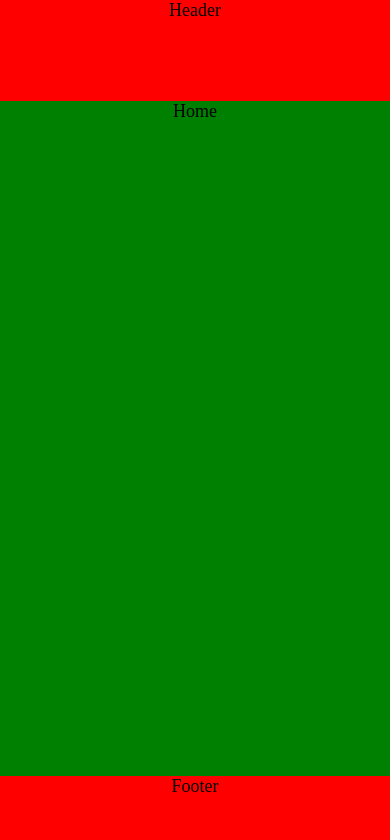
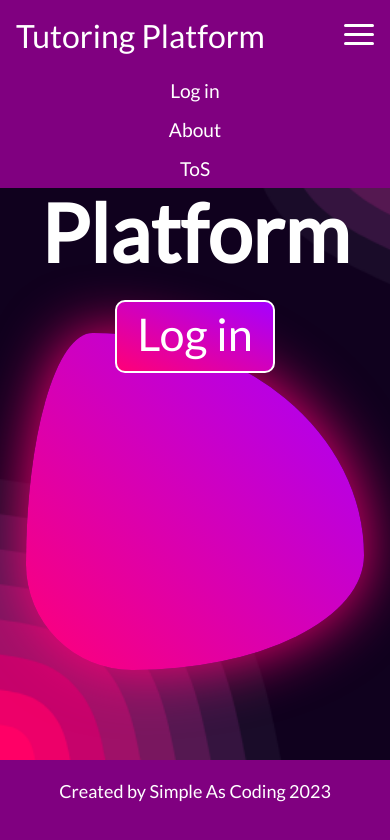
Before and after one commit to Simple-as-Coding/tutoring-platform-frontend, a React (Create React App) app: page / in a window 390 px wide. Shown: the top 840 px of the page. Built offline with nearby package versions, Linux system fonts and the light colour scheme.

Commit message:
Finishing styling the application

```diff
--- a/src/assets/styles/Layout.module.css
+++ b/src/assets/styles/Layout.module.css
@@ -1,26 +1,132 @@
-.Header {
-    background-color: red;
-    text-align: center;
-    font-size: large;
-    display: block;
-    height: 12vh;
-    width: 100%;
-    min-height: 10vh;
+/* NavBar */
+.Navbar {
+  display: flex;
+  justify-content: space-between;
+  align-items: center;
+  background-color: purple;
+  height: 8vh;
+  width: 100%;
+  position: fixed;
+}
+.BrandTitle {
+  font-size: 2rem;
+  margin: 1rem;
+}
+.NavbarLinks ul {
+  margin: 0;
+  padding: 0;
+  display: flex;
+  background-color: purple;
+}
+.NavbarLinks li {
+  list-style: none;
+}
+.NavbarLinks li a {
+  text-decoration: none;
+  color: white;
+  padding: 1rem;
+  display: block;
+  font-size: 1.2rem;
+}
+.NavbarLinks li:hover {
+  background-color: rgb(218, 0, 218);
+}
+.toggleButton {
+  position: absolute;
+  right: 1rem;
+  top: 1.5rem;
+  display: none;
+  flex-direction: column;
+  justify-content: space-between;
+  width: 30px;
+  height: 21px;
+}
+.toggleButton .Bar {
+  height: 3px;
+  width: 100%;
+  background-color: white;
+  border-radius: 10px;
 }
 
-.Main {
-    background-color: green;
+@media (max-width: 492px) {
+  .Navbar {
+    height: 12vh;
+  }
+  .toggleButton {
+    display: flex;
+  }
+  .NavbarLinks {
+    display: none;
+    width: 100%;
+    margin: 0;
+  }
+  .Navbar {
+    flex-direction: column;
+    align-items: flex-start;
+    z-index: 2;
+  }
+  .NavbarLinks ul {
+    flex-direction: column;
+    width: 100vw;
+  }
+  .NavbarLinks li {
     text-align: center;
-    font-size: large;
-    height: 80vh;
-    position: static;
-
+  }
+  .NavbarLinks li a {
+    padding: 0.5rem 1rem;
+  }
+  .NavbarLinks.active {
+    display: flex;
+  }
 }
 
+/* Main */
+.Main {
+  background: url("../images/bg.png");
+  background-repeat: no-repeat;
+  background-size: cover;
+  text-align: center;
+  font-size: large;
+  height: 82vh;
+  position: static;
+  position: relative;
+  top: 8vh;
+}
+.Main h1 {
+  margin: 0;
+  position: relative;
+  top: 20px;
+  z-index: 1;
+}
+.Main button {
+  font-size: 45px;
+  padding: 5px 20px 10px 20px;
+  position: relative;
+  top: 40px;
+  background: linear-gradient(to top right, rgb(255, 0, 119), rgb(166, 0, 255));
+  border-radius: 10px;
+  border: none;
+  color: white;
+  font-family: "Lato", sans-serif;
+  transition: 0.2s;
+  z-index: 2;
+  border: 2px solid white;
+}
+.Main button:hover {
+  box-shadow: 0 0 20px rgb(255, 0, 199);
+}
+
+/* Footer */
 .Footer {
-    background-color: red;
-    text-align: center;
-    font-size: large;
-    height: 8vh;
-    display: block;
+  background-color: purple;
+  text-align: center;
+  font-size: large;
+  height: 10vh;
+  display: block;
+  position: relative;
+  top: 8vh;
 }
+.Footer span {
+  position: relative;
+  top: 20px;
+}
--- a/src/assets/styles/app.css
+++ b/src/assets/styles/app.css
@@ -4,8 +4,34 @@
     justify-content: center;
     align-items: center;
     text-align: center;
+    background-color: #000000;
 }
 
 h1 {
     font-size: 5rem;
 }
+
+.blob {
+    background-color: red;
+    margin: 0 auto 0 auto;
+    max-width: 45vh;
+    min-width: 40vh;
+    width: 40vw;
+    height: 40vh;
+    z-index: 1;
+    background: linear-gradient(to top right, rgb(255, 0, 119), rgb(166, 0, 255));
+    box-shadow: 0 0 60px rgb(255, 0, 119);
+    animation: blob 25s infinite;
+}
+
+@keyframes blob {
+    0% {
+        border-radius: 30% 70% 70% 30% / 43% 30% 70% 57%;
+    }
+    50% {
+        border-radius: 16% 84% 68% 32% / 78% 79% 21% 22%;
+    }
+    100% {
+        border-radius: 30% 70% 70% 30% / 43% 30% 70% 57%;
+    }
+}
--- a/src/assets/styles/index.css
+++ b/src/assets/styles/index.css
@@ -1,4 +1,8 @@
+@import url('https://fonts.googleapis.com/css2?family=Lato&display=swap');
+
 body {
   margin: 0 !important;
   padding: 0 !important;
+  font-family: "Lato", sans-serif;
+  color: white;
 }
--- a/src/layouts/Footer.tsx
+++ b/src/layouts/Footer.tsx
@@ -3,7 +3,7 @@ import classes from './../assets/styles/Layout.module.css';
 const Footer = () => {
     return(
         <div className={classes.Footer}>
-            Footer
+           <span>Created by Simple As Coding 2023</span>
         </div>
     )
 }
--- a/src/layouts/Header.tsx
+++ b/src/layouts/Header.tsx
@@ -1,11 +1,44 @@
-import classes from './../assets/styles/Layout.module.css';
+import { useState } from "react";
+import classes from "./../assets/styles/Layout.module.css";
 
 const Header = () => {
-    return(
-        <div className={classes.Header}>
-            Header
+  const [classNames, setClassNames] = useState(
+    `${classes.NavbarLinks} ${classes.active}`
+  );
+
+  const handleClick = () => {
+    if (classNames === `${classes.NavbarLinks} ${classes.active}`) {
+      setClassNames(classes.NavbarLinks);
+    } else {
+      setClassNames(`${classes.NavbarLinks} ${classes.active}`);
+    }
+  };
+
+  return (
+    <div className={classes.Header}>
+      <div className={classes.Navbar}>
+        <div className={classes.BrandTitle}>Tutoring Platform</div>
+        <a href="#" className={classes.toggleButton} onClick={handleClick}>
+          <span className={classes.Bar}></span>
+          <span className={classes.Bar}></span>
+          <span className={classes.Bar}></span>
+        </a>
+        <div className={classNames}>
+          <ul>
+            <li>
+              <a href="#">Log in</a>
+            </li>
+            <li>
+              <a href="#">About</a>
+            </li>
+            <li>
+              <a href="#">ToS</a>
+            </li>
+          </ul>
         </div>
-    )
-}
+      </div>
+    </div>
+  );
+};
 
 export default Header;
--- a/src/pages/Home.tsx
+++ b/src/pages/Home.tsx
@@ -4,7 +4,10 @@ const Home = () => {
     return(
         <Layout>
             <div>
-                Home
+                <h1>Tutoring Platform</h1>
+                <button>Log in</button>
+
+                <div className="blob"></div>
             </div>
         </Layout>
     )
```
Also changed, not shown: src/assets/images/bg.png (added).
